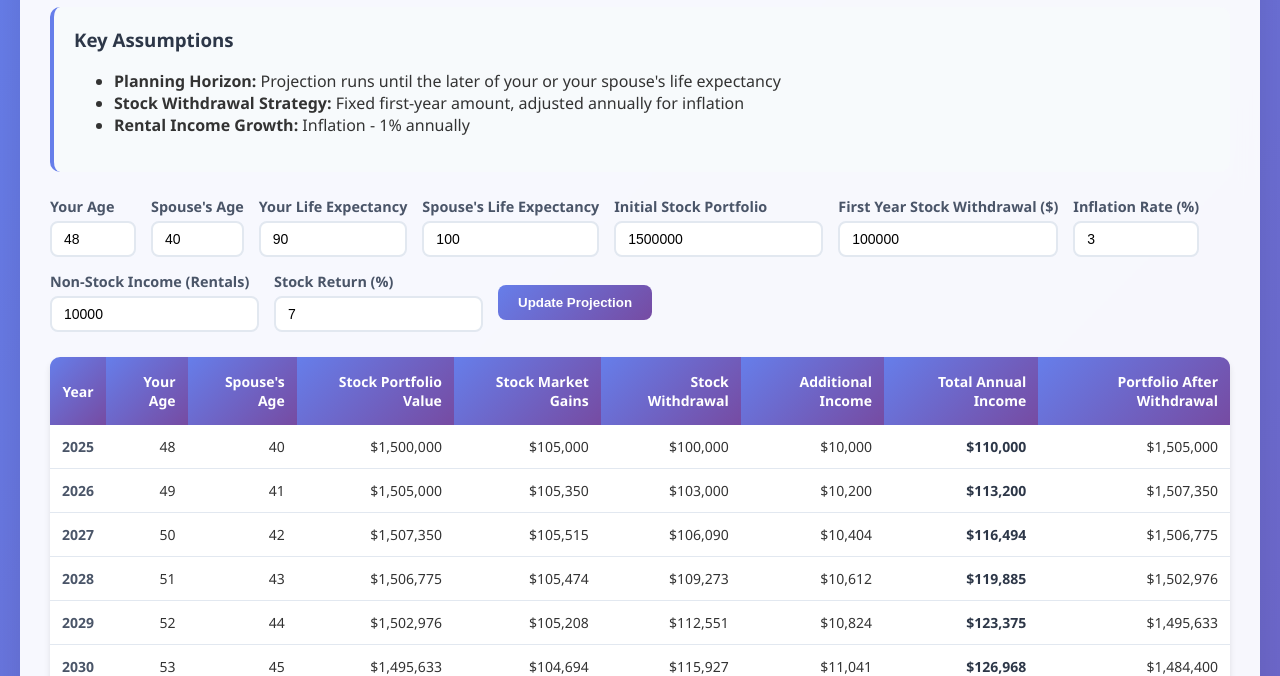
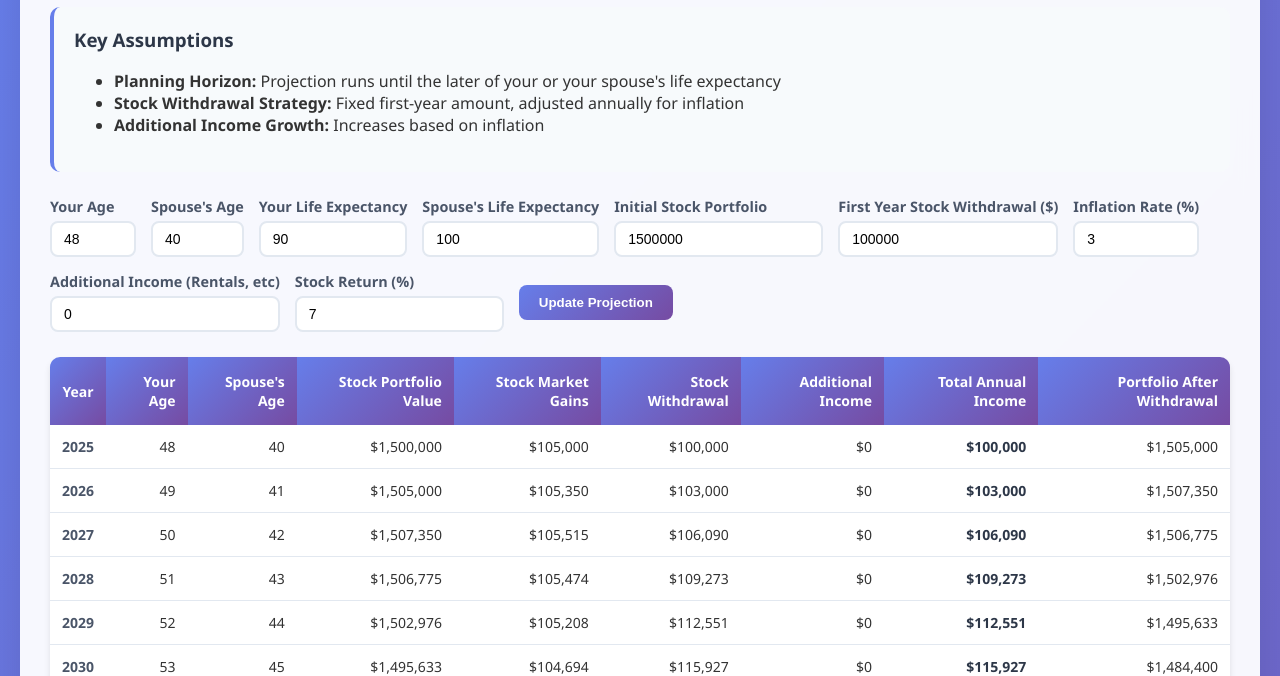
Before and after one commit to poulh/Retirement-Calculator, a plain HTML site: page index.html in a window 1280 px wide. Shown: the part 125-801 px from the top of the page. Drawn offline with Linux system fonts and the light colour scheme.

Commit message:
updated math to include that year's stock gains. renamed addl income variables.

```diff
--- a/index.html
+++ b/index.html
@@ -15,7 +15,7 @@
             <ul>
                 <li><strong>Planning Horizon:</strong> Projection runs until the later of your or your spouse's life expectancy</li>
                 <li><strong>Stock Withdrawal Strategy:</strong> Fixed first-year amount, adjusted annually for inflation</li>
-                <li><strong>Rental Income Growth:</strong> Inflation - 1% annually</li>
+                <li><strong>Additional Income Growth:</strong> Increases based on inflation</li>
             </ul>
         </div>
 
@@ -49,8 +49,8 @@
                 <input type="number" id="inflationRate" value="3" step="0.1" min="0" max="10">
             </div>
             <div class="control-group">
-                <label>Non-Stock Income (Rentals)</label>
-                <input type="number" id="additionalIncome" value="10000" step="1000">
+                <label>Additional Income (Rentals, etc)</label>
+                <input type="number" id="additionalIncome" value="0" step="1000">
             </div>
             <div class="control-group">
                 <label>Stock Return (%)</label>
--- a/main.js
+++ b/main.js
@@ -36,23 +36,28 @@ function updateTable() {
     let yearsUntilDepletion = 0;
 
     for (let year = 0; year < planningYears; year++) {
-        const rentalGrowthRate = Math.max(0, inflationRate - 0.01);
-        const rentalIncome = initialAdditionalIncome * Math.pow(1 + rentalGrowthRate, year);
+        const additionalIncomeGrowthRate = Math.max(0, inflationRate);
+        const additionalIncome = initialAdditionalIncome * Math.pow(1 + additionalIncomeGrowthRate, year);
 
+        // Calculate market gains first
+        const marketGains = portfolioValue * stockReturn;
+        const portfolioAfterGains = portfolioValue + marketGains;
+
+        // Now calculate withdrawal based on portfolio after gains
         const stockWithdrawal = Math.min(
             firstYearWithdrawal * Math.pow(1 + inflationRate, year),
-            portfolioValue
+            portfolioAfterGains
         );
 
-        const totalIncome = stockWithdrawal + rentalIncome;
+        const totalIncome = stockWithdrawal + additionalIncome;
 
         totalWithdrawn += stockWithdrawal;
 
         const row = document.createElement('tr');
 
-        const marketGains = portfolioValue * stockReturn;
+        // Net change and portfolio after withdrawal
         const netChange = marketGains - stockWithdrawal;
-        const portfolioAfterWithdrawal = Math.max(0, portfolioValue + netChange);
+        const portfolioAfterWithdrawal = Math.max(0, portfolioAfterGains - stockWithdrawal);
 
         row.innerHTML = `
             <td>${currentYear + year}</td>
@@ -61,14 +66,14 @@ function updateTable() {
             <td>${formatCurrency(portfolioValue)}</td>
             <td class="${marketGains >= 0 ? '' : 'negative'}">${formatCurrency(marketGains)}</td>
             <td>${formatCurrency(stockWithdrawal)}</td>
-            <td>${formatCurrency(rentalIncome)}</td>
+            <td>${formatCurrency(additionalIncome)}</td>
             <td style="font-weight: bold; color: #2d3748;">${formatCurrency(totalIncome)}</td>
-            <td class="${portfolioAfterWithdrawal < 100000 ? 'negative' : ''}">${formatCurrency(portfolioAfterWithdrawal)}</td>
+            <td class="${portfolioAfterWithdrawal < stockWithdrawal ? 'negative' : ''}">${formatCurrency(portfolioAfterWithdrawal)}</td>
         `;
 
         tableBody.appendChild(row);
 
-        if (portfolioAfterWithdrawal < 100000 && yearsUntilDepletion === 0) {
+        if (portfolioAfterWithdrawal < stockWithdrawal && yearsUntilDepletion === 0) {
             yearsUntilDepletion = year + 1;
         }
 
```
